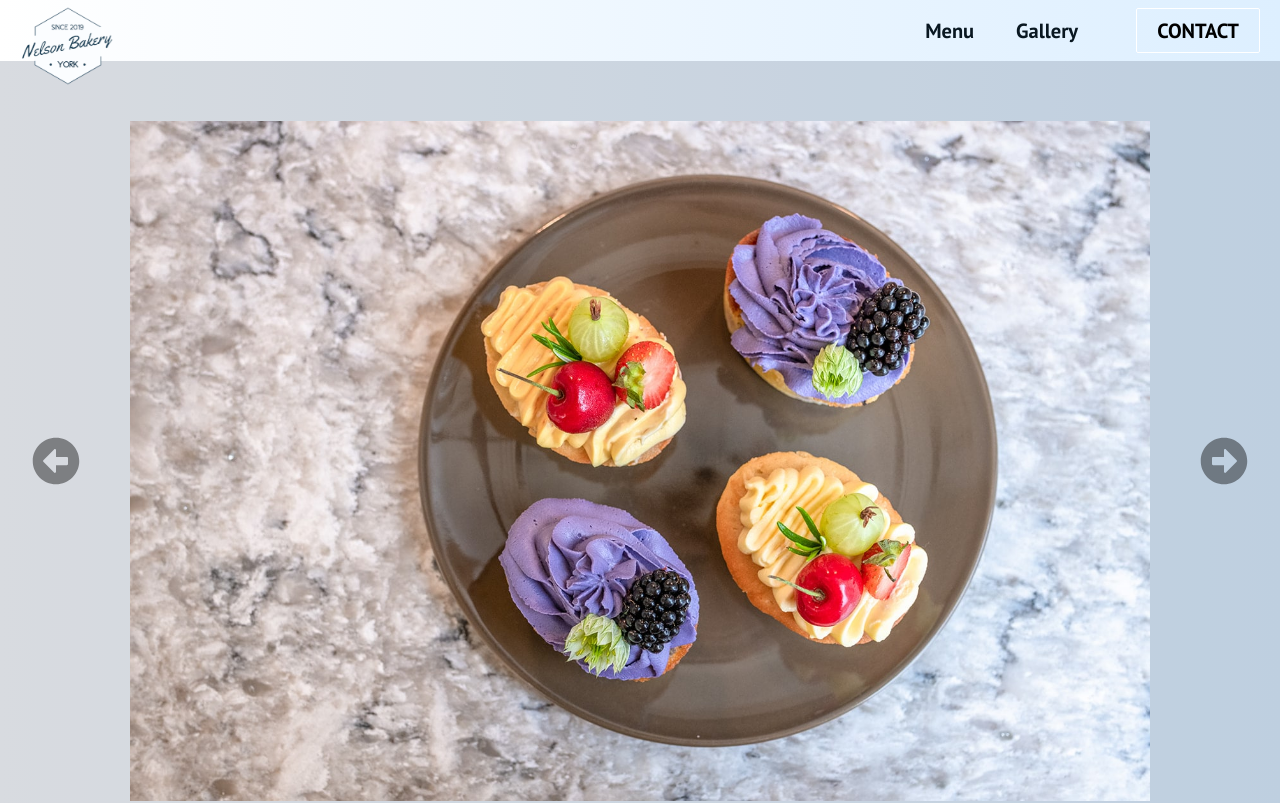
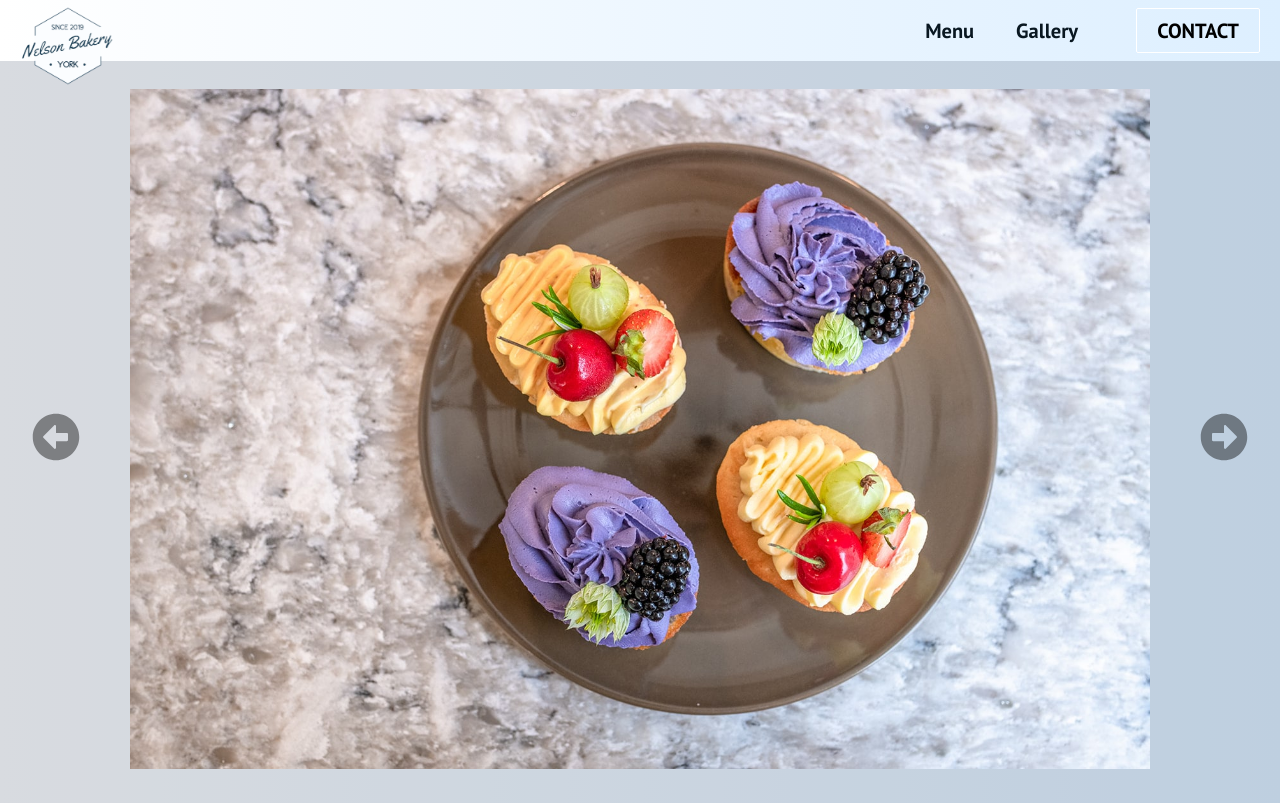
Before and after one commit to JackMorris117/Nelson, a React (Create React App) app: page /gallery in a window 1280 px wide. Shown: the top 803 px of the page. Built offline with nearby package versions, Linux system fonts and the light colour scheme.

Commit message:
gallery center

```diff
--- a/src/App.css
+++ b/src/App.css
@@ -49,20 +49,7 @@
   box-shadow: 0 4px 8px 0 rgba(0, 0, 0, 0.2), 0 6px 20px 0 rgba(0, 0, 0, 0.19);
 
 }
-@media screen and (max-height: 411px) {
-  .slider {
-    position: relative;
-    height: 100%;
-    display: flex;
-    justify-content: center;
-    align-items: center;
-    background-color: rgba(84, 99, 119, 0.226);
-    padding: 20px;
-    box-shadow: 0 4px 8px 0 rgba(0, 0, 0, 0.2), 0 6px 20px 0 rgba(0, 0, 0, 0.19);
 
-  }
-
-}
 
 .image {
   max-height: 85vh;
@@ -70,12 +57,14 @@
   width: 100%;
   height: 100%;
   object-fit: cover;
+  position: relative;
+  bottom: 4vh;
 
 }
 
 .right-arrow {
   position: absolute;
-  top: 47%;
+  top: 44%;
   right: 32px;
   font-size: 3rem;
   color: rgba(0, 0, 0, 0.418);
@@ -83,11 +72,12 @@
   cursor: pointer;
   user-select: none;
 
+
 }
 
 .left-arrow {
   position: absolute;
-  top: 47%;
+  top: 44%;
   left: 32px;
   font-size: 3rem;
   color: rgba(0, 0, 0, 0.418);
```
